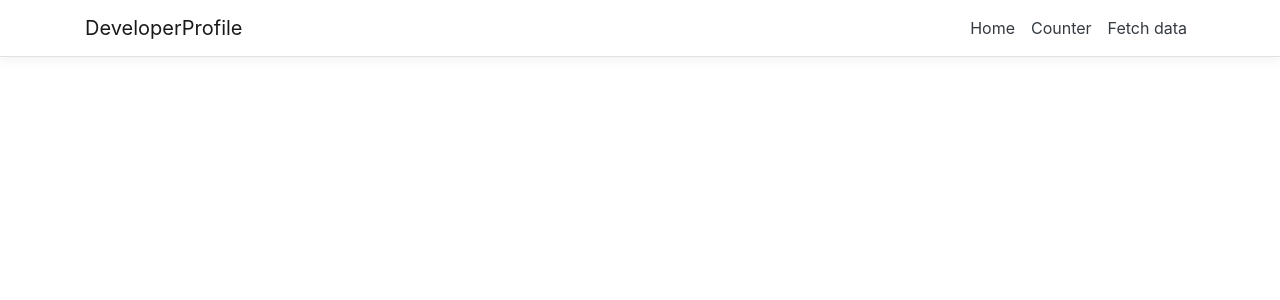
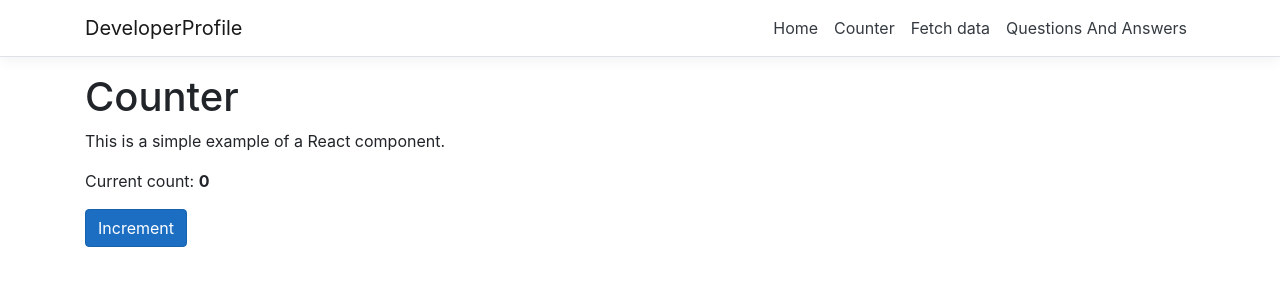
Before and after one commit to rpmiller4/DeveloperProfile, a React (Create React App) app in the folder DeveloperProfile/ClientApp/: page /questions-and-answers in a window 1280 px wide. Shown: the top 300 px of the page. Built offline with nearby package versions, Linux system fonts and the light colour scheme.

Commit message:
Update NavMenu and add the new QuestionsAndAnswersComponent.

```diff
--- a/DeveloperProfile/ClientApp/src/App.js
+++ b/DeveloperProfile/ClientApp/src/App.js
@@ -4,18 +4,20 @@
 import { Home } from './components/Home';
 import { FetchData } from './components/FetchData';
 import { Counter } from './components/Counter';
+import { QuestionsAndAnswers } from './components/QuestionsAndAnswers';
+import './custom.css'
 
-import './custom.css'
 
 export default class App extends Component {
   static displayName = App.name;
 
-  render () {
+  render() {
     return (
       <Layout>
         <Route exact path='/' component={Home} />
         <Route path='/counter' component={Counter} />
         <Route path='/fetch-data' component={FetchData} />
+        <Route path='/questions-and-answers' component={QuestionsAndAnswers} />
       </Layout>
     );
   }
--- a/DeveloperProfile/ClientApp/src/components/NavMenu.js
+++ b/DeveloperProfile/ClientApp/src/components/NavMenu.js
@@ -39,6 +39,9 @@
                 <NavItem>
                   <NavLink tag={Link} className="text-dark" to="/fetch-data">Fetch data</NavLink>
                 </NavItem>
+                <NavItem>
+                  <NavLink tag={Link} className="text-dark" to="/questions-and-answers">Questions And Answers</NavLink>
+                </NavItem>
               </ul>
             </Collapse>
           </Container>
--- /dev/null
+++ b/DeveloperProfile/ClientApp/src/components/QuestionsAndAnswers.js
@@ -0,0 +1,31 @@
+import React, { Component } from 'react';
+
+export class QuestionsAndAnswers extends Component {
+  static displayName = QuestionsAndAnswers.name;
+
+  constructor(props) {
+    super(props);
+    this.state = { currentCount: 0 };
+    this.incrementCounter = this.incrementCounter.bind(this);
+  }
+
+  incrementCounter() {
+    this.setState({
+      currentCount: this.state.currentCount + 1
+    });
+  }
+
+  render() {
+    return (
+      <div>
+        <h1>Counter</h1>
+
+        <p>This is a simple example of a React component.</p>
+
+        <p aria-live="polite">Current count: <strong>{this.state.currentCount}</strong></p>
+
+        <button className="btn btn-primary" onClick={this.incrementCounter}>Increment</button>
+      </div>
+    );
+  }
+}
```
